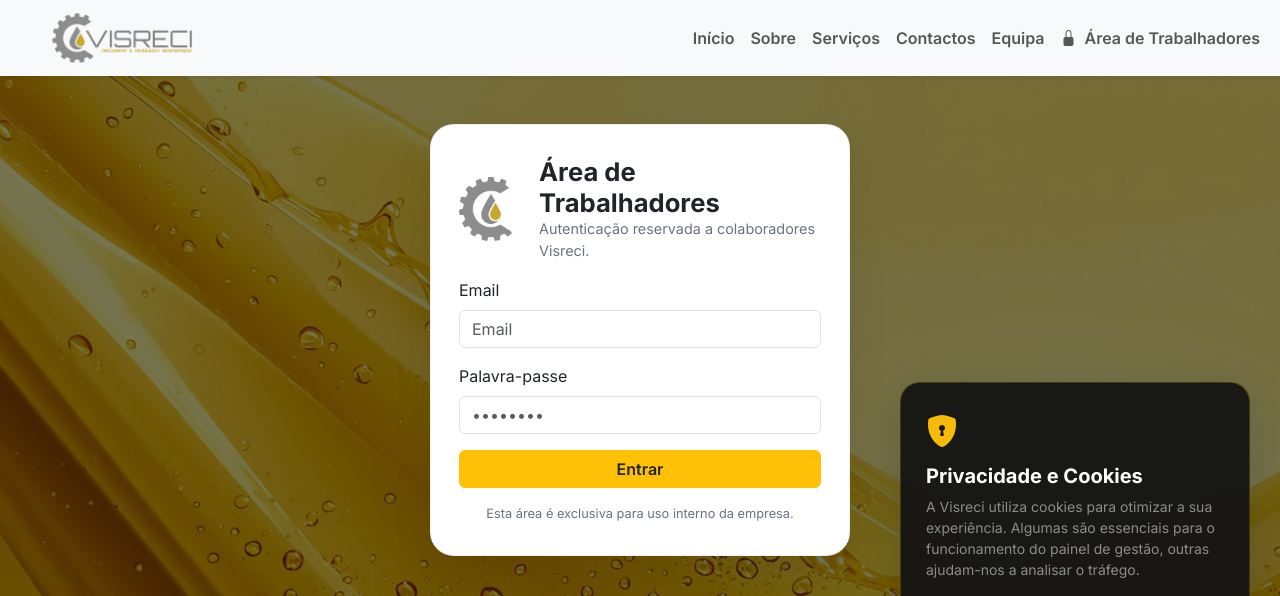
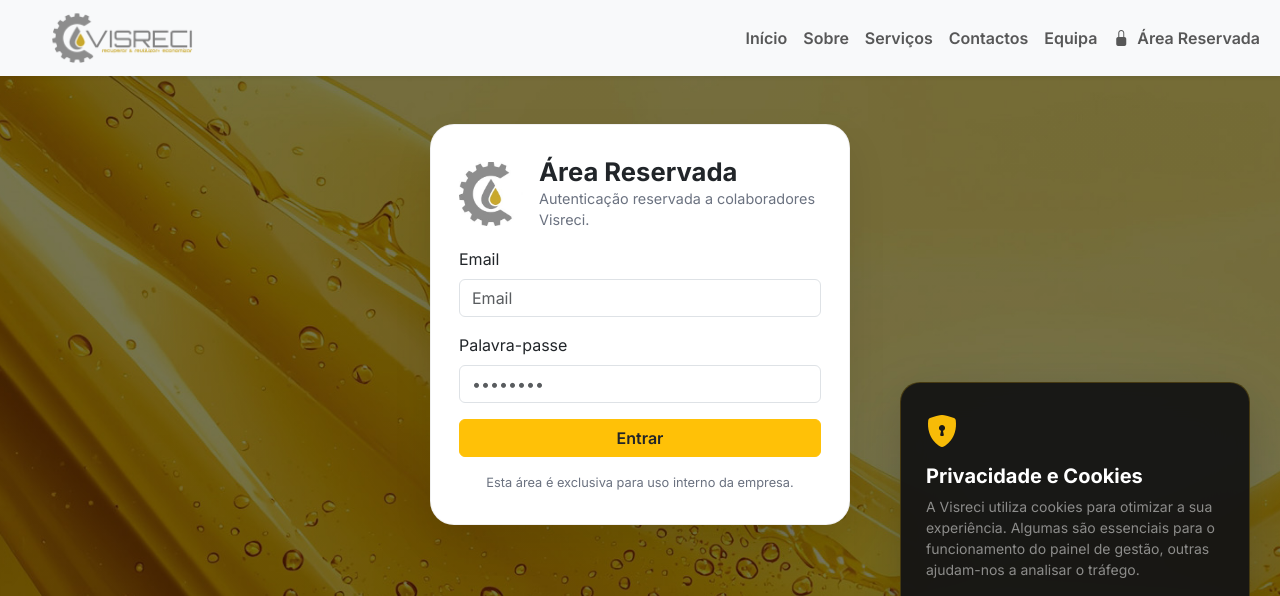
Before and after one commit to Sono45/WEBSITERodrigo, a Flask app: page /login in a window 1280 px wide. Shown: the top 596 px of the page. Run offline with Flask 3, Linux system fonts and the light colour scheme; some libraries are stand-ins or nearby versions.

Commit message:
upadate files

```diff
--- a/CSS/style.css
+++ b/CSS/style.css
@@ -437,7 +437,7 @@
 
 
 /* =========================
-   9) LOGIN (Área de Trabalhadores) - scoped
+   9) LOGIN (Área Reservada) - scoped
    ========================= */
 .page-login .login-card {
     max-width: 420px;
--- a/templates/base_login.html
+++ b/templates/base_login.html
@@ -1,6 +1,6 @@
 {% extends "menu.html" %}
 
-{% block title %}Área de Trabalhadores - Visreci{% endblock %}
+{% block title %}Área Reservada - Visreci{% endblock %}
 
 {% block body_class %}page-login{% endblock %}
 
@@ -14,7 +14,7 @@
                 <img src="/IMG/LogoLetra.png" class="login-logo">
             </div>
             <div>
-                <div class="login-title">Área de Trabalhadores</div>
+                <div class="login-title">Área Reservada</div>
                 <div class="login-subtitle">Autenticação reservada</div>
             </div>
         </div>
--- a/templates/login.html
+++ b/templates/login.html
@@ -19,7 +19,7 @@
         </div>
 
             <div>
-                <h1 class="login-title mb-0">Área de Trabalhadores</h1>
+                <h1 class="login-title mb-0">Área Reservada</h1>
                 <p class="login-subtitle mb-0">Autenticação reservada a colaboradores Visreci.</p>
             </div>
         </div>
--- a/templates/menu.html
+++ b/templates/menu.html
@@ -100,7 +100,7 @@
                     {% else %}
                     <li class="nav-item">
                         <a class="nav-link" href="{{ url_for('login') }}">
-                            <i class="bi bi-lock-fill me-1"></i> Área de Trabalhadores
+                            <i class="bi bi-lock-fill me-1"></i> Área Reservada
                         </a>
                     </li>
                     {% endif %}
```
Also changed, not shown: app.db.
